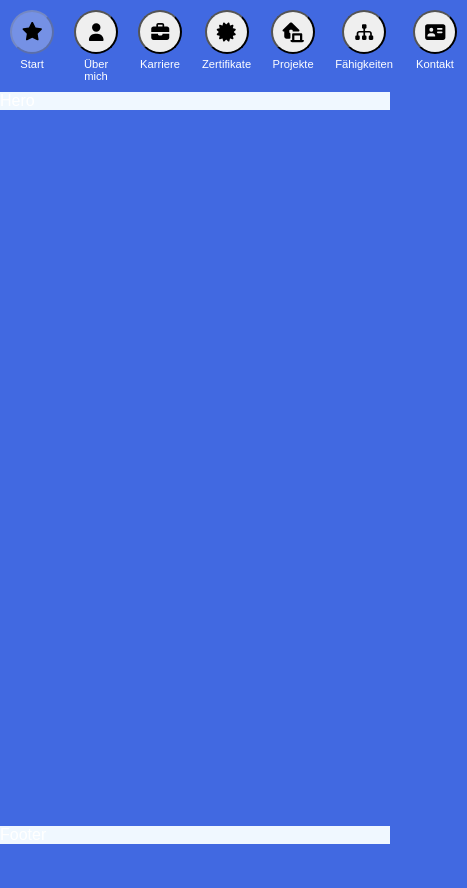
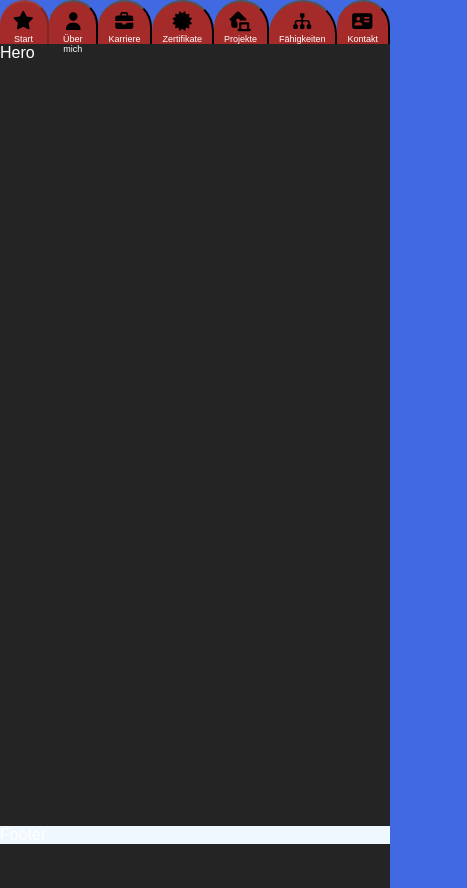
Before and after one commit to MSRMatrix/device-portfolio, a React (Vite) app: page / in a window 390 px wide. Shown: the whole page, 467 px wide, since content can reach past the window. Before the commit the page ends 844 px from the top, so only its background shows below. Built offline with nearby package versions, Linux system fonts and the light colour scheme.

Commit message:
fix width buttons

```diff
--- a/src/components/dashboard/dashboard.css
+++ b/src/components/dashboard/dashboard.css
@@ -9,7 +9,7 @@
 }
 
 .outlet{
-    background-color: aliceblue;
+    background-color: #242424; ;
     width: 50%;
 }
 
@@ -17,9 +17,9 @@
 @media (max-width: 600px){
 .missing-name{
     display: block;
-    min-height: 0;
 }
     .outlet{
         width: 100%;
+        min-height: inherit;
     }
 }
--- a/src/components/navbar/Navbar.jsx
+++ b/src/components/navbar/Navbar.jsx
@@ -35,18 +35,16 @@ const Navbar = () => {
   return (
     <div className="navbar">
       {buttonItems.map((button) => (
-        <div className="navbutton">
-        <button
+        <button className="navbutton"
           key={button.value}
           onClick={() => navigate(`/${button.value}`)}
           disabled={button.value === currentPath}
         >
 
           <FontAwesomeIcon icon={button.icon} />
-        </button>
+
         <p>{button.name}</p>
-        </div>
-
+  </button>
       ))}
     </div>
   );
--- a/src/components/navbar/navbar.css
+++ b/src/components/navbar/navbar.css
@@ -4,14 +4,15 @@
   flex-direction: column;
   justify-content: space-between;
   .navbutton {
+    background-color: brown;
     display: flex;
     align-items: center;
     gap: 0.25rem;
-    border: 3px solid red;
     border-left: none;
     border-bottom-right-radius: 1000px;
     border-top-right-radius: 1000px;
     padding: 10px;
+    width: 120px;
     p {
       text-align: center;
       font-size: clamp(0.7rem, 1.5vw, 0.85rem);
@@ -27,7 +28,14 @@
     .navbutton {
       flex-direction: column;
       align-items: center;
-      border: none;
+      border-radius: 0;
+      border-bottom: none;
+      border-top-left-radius: 100px;
+      border-top-right-radius: 100px;
+
+      p{
+        font-size: xx-small;
+      }
     }
   }
 }
```
Also changed, not shown: src/index.css (+6 -1 lines).
